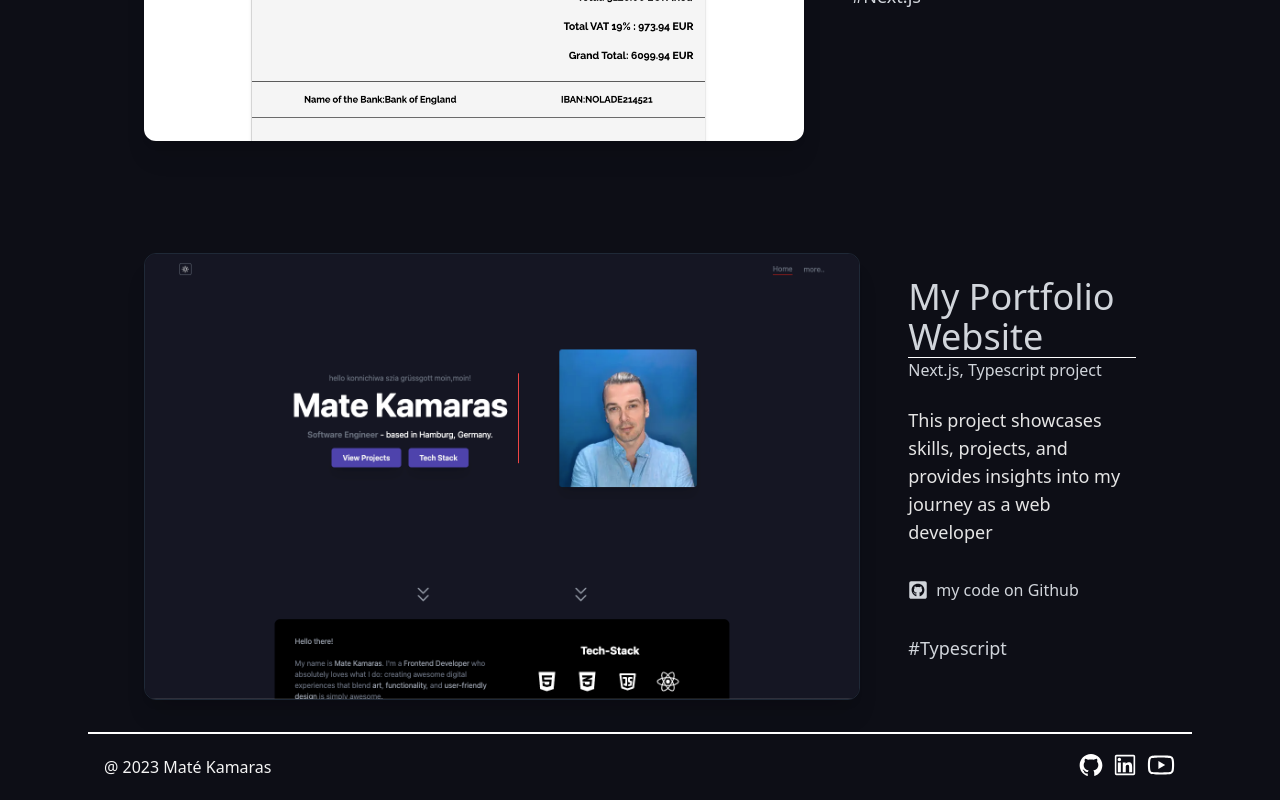
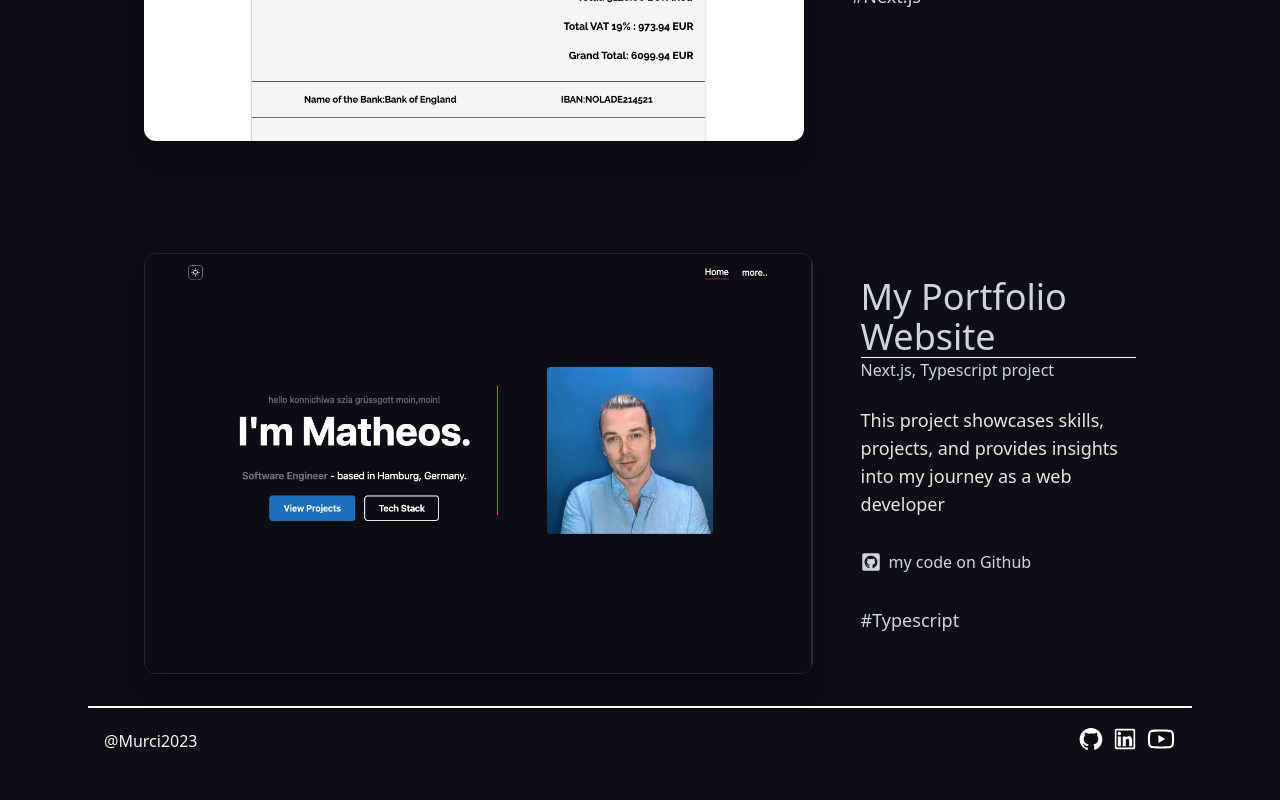
Before and after one commit to Murci2022/MY-PORTFOLIO, a Next.js app: page / in a window 1280 px wide. Shown: the part 3673-4473 px from the top of the page. After the commit the page ends 4447 px from the top, so only its background shows below. Built offline with nearby package versions, Linux system fonts and the light colour scheme.

Commit message:
corrections

```diff
--- a/app/head.tsx
+++ b/app/head.tsx
@@ -1,7 +1,7 @@
 export default function Head() {
   return (
     <>
-      <title>Mate Kamaras</title>
+      <title>Murci2022</title>
       <meta
         content='width=device-width, initial-scale=1'
         name='viewport'
--- a/components/Footer.tsx
+++ b/components/Footer.tsx
@@ -14,7 +14,7 @@ const Footer = () => {
       />
       <div className='mx-auto p-4 flex flex-col text-center text-neutral-900 md:flex-row md:justify-between'>
         <div className=' flex flex-row items-center justify-center space-x-1 text-black dark:text-neutral-100'>
-          <a>@ 2023 Maté Kamaras</a>
+          <a>@Murci2023</a>
         </div>
         <div className='flex flex-row items-center justify-center space-x-2 mb-1 dark:text-white'>
           <a
@@ -28,7 +28,7 @@ const Footer = () => {
             />
           </a>
           <a
-            href='https://www.linkedin.com/in/mate-k-22b9621ab/'
+            href='https://www.linkedin.com/in/matheos-k-0461b0243/'
             rel='noreferrer'
             target='_blank'
           >
@@ -39,7 +39,7 @@ const Footer = () => {
           </a>
 
           <a
-            href='https://www.youtube.com/watch?v=Q-3-A0y0Qqc'
+            href='#'
             rel='noreferrer'
             target='_blank'
           >
--- a/components/ProjectSection.tsx
+++ b/components/ProjectSection.tsx
@@ -39,7 +39,7 @@ const projects = [
     name: 'My Portfolio Website',
     description:
       'This project showcases skills, projects, and provides insights into my journey as a web developer',
-    image: '/my-portfolio-website1.png',
+    image: '/Portfolio-website.png',
     github: 'https://github.com/Murci2022/PORTFOLIO_MATE',
     link: 'https://portfolio-mate.vercel.app/',
     techstack: 'Next.js, Typescript',
```
Also changed, not shown: public/Portfolio-website.png.
